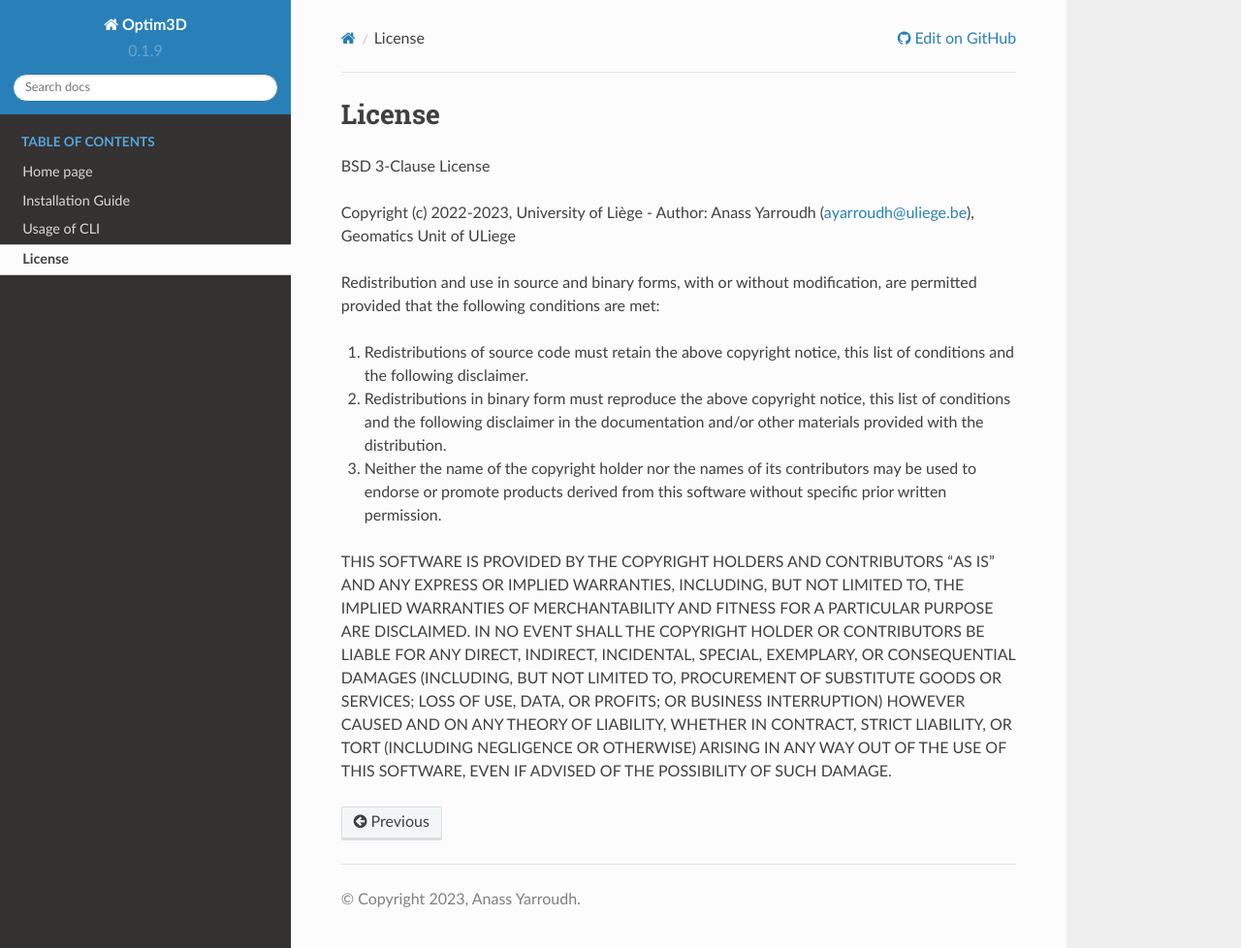
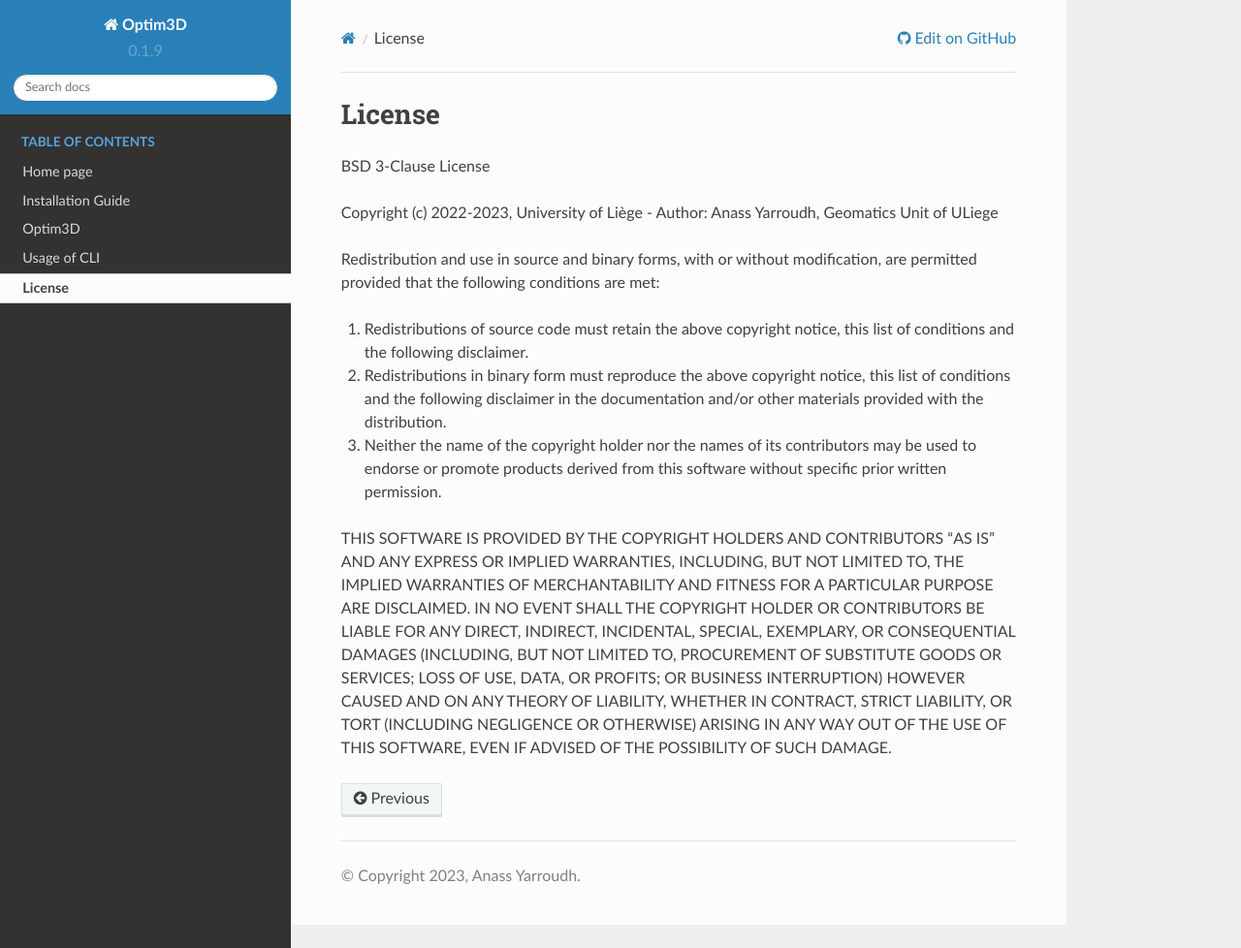
Before and after one commit to Yarroudh/Optim3D, a Sphinx documentation site: the page built from docs/source/license.rst, in a window 1280 px wide and 978 px high. Shown: the whole window at 97% size. Built offline with Sphinx 7.4.7 and the Read the Docs theme 2.0.0, drawn with Linux system fonts in a browser that asks for light colours.

Commit message:
Docs v0.1.9

```diff
--- a/docs/source/commands.rst
+++ b/docs/source/commands.rst
@@ -1,3 +1,6 @@
+Optim3D
+=======
+
 .. click:: optim3d.main:cli
    :prog: Optim3D
    :nested: full
--- a/docs/source/conf.py
+++ b/docs/source/conf.py
@@ -1,6 +1,5 @@
 import os
 import sys
-import datetime
 sys.path.insert(0, os.path.abspath('../../'))
 
 project = 'Optim3D'
@@ -18,13 +17,9 @@
 extensions = [
     'sphinx_click.ext',
     'sphinx.ext.viewcode',
-    'sphinx.ext.autodoc',
-    'sphinx.ext.autosummary'
 ]
 
-templates_path = ['_templates']
 exclude_patterns = ['_build', 'Thumbs.db', '.DS_Store']
-
 
 # -- Options for HTML output -------------------------------------------------
 # https://www.sphinx-doc.org/en/master/usage/configuration.html#options-for-html-output
@@ -35,23 +30,14 @@
     "display_github": True,
     "company": "Geomatics Unit of ULiège",
     "website": "https://github.com/Yarroudh/Optim3D",
-    "footer": "Copyright © {} {} | {}"
-              .format(datetime.datetime.now().year, "Geomatics Unit of University of Liège", "All rights reserved."),
     'display_version': True,
     'versions': ['latest'],
     'current_version': 'latest',
     'version_dropdown': True,
-}
-
-html_show_sphinx = False
-
-html_context = {
-
-}
-
-html_context = {
     'display_github': True,
     'github_user': 'yarroudh',
     'github_repo': 'Optim3D',
     'github_version': 'main/docs/',
 }
+
+html_show_sphinx = False
--- a/docs/source/license.rst
+++ b/docs/source/license.rst
@@ -3,7 +3,7 @@
 
 BSD 3-Clause License
 
-Copyright (c) 2022-2023, University of Liège - Author: Anass Yarroudh (ayarroudh@uliege.be), Geomatics Unit of ULiege
+Copyright (c) 2022-2023, University of Liège - Author: Anass Yarroudh, Geomatics Unit of ULiege
 
 Redistribution and use in source and binary forms, with or without
 modification, are permitted provided that the following conditions are met:
```
Also changed, not shown: 15 other files.
